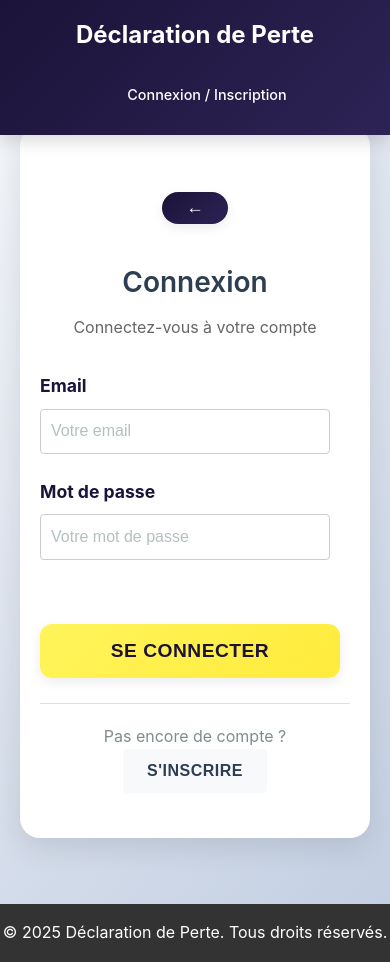
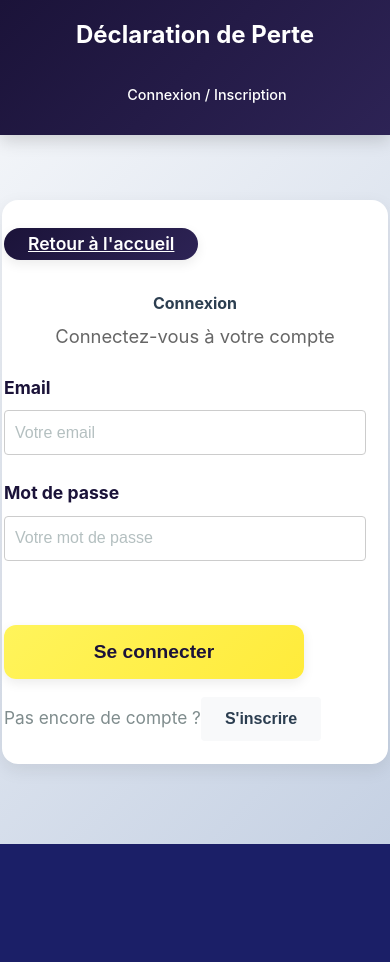
Before and after one commit to yvesplacide/projetfrontendFinal, a React (Vite) app: page /auth in a window 390 px wide. After the commit the page ends 844 px from the top, so only its background shows below. Built offline with nearby package versions, Linux system fonts and the light colour scheme.

Commit message:
amelioration de la page d'inscription

```diff
--- a/src/components/common/Header.jsx
+++ b/src/components/common/Header.jsx
@@ -26,7 +26,7 @@ function Header() {
         {/* Vous pouvez remplacer ceci par une image de logo si vous en avez une */}
         <Link to="/">Déclaration de Perte</Link>
       </div>
-      <nav>
+      <nav className="header-nav-flex">
         {user ? (
           <>
             {/* Liens spécifiques au rôle */}
@@ -49,7 +49,10 @@ function Header() {
           </>
         ) : (
           // Liens lorsque l'utilisateur n'est pas connecté
-          <Link to="/auth">Connexion / Inscription</Link>
+          <div style={{ display: 'flex', width: '100%' }}>
+            <div style={{ flexGrow: 1 }}></div>
+            <Link to="/auth">Connexion / Inscription</Link>
+          </div>
         )}
       </nav>
     </header>
--- a/src/index.css
+++ b/src/index.css
@@ -455,3 +455,9 @@ body {
 .modal-content .photos-section .photo-grid {
     grid-template-columns: repeat(auto-fill, minmax(80px, 1fr)); /* Plus petites images dans la modal */
 }
+
+.header-nav-flex {
+  display: flex;
+  align-items: center;
+  width: 100%;
+}
--- a/src/pages/AuthPage.jsx
+++ b/src/pages/AuthPage.jsx
@@ -1,7 +1,7 @@
 // frontend/src/pages/AuthPage.jsx
 import React, { useState, useEffect } from 'react';
 import { useForm } from 'react-hook-form';
-import { useNavigate, useSearchParams } from 'react-router-dom';
+import { useNavigate, useSearchParams, Link } from 'react-router-dom';
 import { useAuth } from '../contexts/AuthContext'; // Notre hook d'authentification
 import { toast } from 'react-toastify';
 import { IoArrowBack } from 'react-icons/io5';
@@ -100,9 +100,90 @@ function AuthPage() {
     };
 
     const renderRegistrationForm = () => {
-        if (registrationStep === 1) {
-            return (
-                <>
+        return (
+            <>
+                <div className="form-row form-row-3col">
+                    <div className="form-group">
+                        <label htmlFor="firstName">Prénom</label>
+                        <input
+                            type="text"
+                            id="firstName"
+                            placeholder="Votre prénom"
+                            {...register('firstName', { required: 'Le prénom est requis' })}
+                        />
+                        {errors.firstName && <span className="error-message">{errors.firstName.message}</span>}
+                    </div>
+                    <div className="form-group">
+                        <label htmlFor="lastName">Nom</label>
+                        <input
+                            type="text"
+                            id="lastName"
+                            placeholder="Votre nom"
+                            {...register('lastName', { required: 'Le nom est requis' })}
+                        />
+                        {errors.lastName && <span className="error-message">{errors.lastName.message}</span>}
+                    </div>
+                    <div className="form-group">
+                        <label htmlFor="dateOfBirth">Date de naissance</label>
+                        <input
+                            type="date"
+                            id="dateOfBirth"
+                            {...register('dateOfBirth', { required: 'La date de naissance est requise' })}
+                        />
+                        {errors.dateOfBirth && <span className="error-message">{errors.dateOfBirth.message}</span>}
+                    </div>
+                </div>
+
+                <div className="form-row form-row-3col">
+                    <div className="form-group">
+                        <label htmlFor="birthPlace">Lieu de naissance</label>
+                        <input
+                            type="text"
+                            id="birthPlace"
+                            placeholder="Votre lieu de naissance"
+                            {...register('birthPlace', { required: 'Le lieu de naissance est requis' })}
+                        />
+                        {errors.birthPlace && <span className="error-message">{errors.birthPlace.message}</span>}
+                    </div>
+                    <div className="form-group">
+                        <label htmlFor="profession">Profession</label>
+                        <input
+                            type="text"
+                            id="profession"
+                            placeholder="Votre profession"
+                            {...register('profession', { required: 'La profession est requise' })}
+                        />
+                        {errors.profession && <span className="error-message">{errors.profession.message}</span>}
+                    </div>
+                    <div className="form-group">
+                        <label htmlFor="address">Adresse</label>
+                        <input
+                            type="text"
+                            id="address"
+                            placeholder="Votre adresse"
+                            {...register('address', { required: 'L\'adresse est requise' })}
+                        />
+                        {errors.address && <span className="error-message">{errors.address.message}</span>}
+                    </div>
+                </div>
+
+                <div className="form-row form-row-3col">
+                    <div className="form-group">
+                        <label htmlFor="phone">Téléphone</label>
+                        <input
+                            type="text"
+                            id="phone"
+                            placeholder="Votre numéro de téléphone"
+                            {...register('phone', {
+                                required: 'Le numéro de téléphone est requis',
+                                pattern: {
+                                    value: /^[0-9]{10}$/,
+                                    message: 'Numéro de téléphone invalide (10 chiffres)'
+                                }
+                            })}
+                        />
+                        {errors.phone && <span className="error-message">{errors.phone.message}</span>}
+                    </div>
                     <div className="form-group">
                         <label htmlFor="email">Email</label>
                         <input
@@ -119,7 +200,6 @@ function AuthPage() {
                         />
                         {errors.email && <span className="error-message">{errors.email.message}</span>}
                     </div>
-
                     <div className="form-group">
                         <label htmlFor="password">Mot de passe</label>
                         <input
@@ -136,131 +216,9 @@ function AuthPage() {
                         />
                         {errors.password && <span className="error-message">{errors.password.message}</span>}
                     </div>
-
-                    <button type="submit" className="btn primary-btn" disabled={isLoading}>
-                        {isLoading ? (
-                            <span className="button-loader">
-                                <span className="loader"></span>
-                                Chargement...
-                            </span>
-                        ) : (
-                            'Continuer'
-                        )}
-                    </button>
-                </>
-            );
-        }
-
-        if (registrationStep === 2) {
-            return (
-                <>
-                    <div className="form-group">
-                        <label htmlFor="firstName">Prénom</label>
-                        <input
-                            type="text"
-                            id="firstName"
-                            placeholder="Votre prénom"
-                            {...register('firstName', { required: 'Le prénom est requis' })}
-                        />
-                        {errors.firstName && <span className="error-message">{errors.firstName.message}</span>}
-                    </div>
-
-                    <div className="form-group">
-                        <label htmlFor="lastName">Nom</label>
-                        <input
-                            type="text"
-                            id="lastName"
-                            placeholder="Votre nom"
-                            {...register('lastName', { required: 'Le nom est requis' })}
-                        />
-                        {errors.lastName && <span className="error-message">{errors.lastName.message}</span>}
-                    </div>
-
-                    <div className="form-group">
-                        <label htmlFor="phone">Téléphone</label>
-                        <input
-                            type="text"
-                            id="phone"
-                            placeholder="Votre numéro de téléphone"
-                            {...register('phone', {
-                                required: 'Le numéro de téléphone est requis',
-                                pattern: {
-                                    value: /^[0-9]{10}$/,
-                                    message: 'Numéro de téléphone invalide (10 chiffres)'
-                                }
-                            })}
-                        />
-                        {errors.phone && <span className="error-message">{errors.phone.message}</span>}
-                    </div>
-
-                    <div className="form-buttons">
-                        <button type="button" className="btn secondary-btn" onClick={() => setRegistrationStep(1)} disabled={isLoading}>
-                            Retour
-                        </button>
-                        <button type="submit" className="btn primary-btn" disabled={isLoading}>
-                            {isLoading ? (
-                                <span className="button-loader">
-                                    <span className="loader"></span>
-                                    Chargement...
-                                </span>
-                            ) : (
-                                'Continuer'
-                            )}
-                        </button>
-                    </div>
-                </>
-            );
-        }
-
-        return (
-            <>
-                <div className="form-group">
-                    <label htmlFor="address">Adresse</label>
-                    <input
-                        type="text"
-                        id="address"
-                        placeholder="Votre adresse"
-                        {...register('address', { required: 'L\'adresse est requise' })}
-                    />
-                    {errors.address && <span className="error-message">{errors.address.message}</span>}
-                </div>
-
-                <div className="form-group">
-                    <label htmlFor="profession">Profession</label>
-                    <input
-                        type="text"
-                        id="profession"
-                        placeholder="Votre profession"
-                        {...register('profession', { required: 'La profession est requise' })}
-                    />
-                    {errors.profession && <span className="error-message">{errors.profession.message}</span>}
-                </div>
-
-                <div className="form-group">
-                    <label htmlFor="dateOfBirth">Date de naissance</label>
-                    <input
-                        type="date"
-                        id="dateOfBirth"
-                        {...register('dateOfBirth', { required: 'La date de naissance est requise' })}
-                    />
-                    {errors.dateOfBirth && <span className="error-message">{errors.dateOfBirth.message}</span>}
-                </div>
-
-                <div className="form-group">
-                    <label htmlFor="birthPlace">Lieu de naissance</label>
-                    <input
-                        type="text"
-                        id="birthPlace"
-                        placeholder="Votre lieu de naissance"
-                        {...register('birthPlace', { required: 'Le lieu de naissance est requis' })}
-                    />
-                    {errors.birthPlace && <span className="error-message">{errors.birthPlace.message}</span>}
                 </div>
 
                 <div className="form-buttons">
-                    <button type="button" className="btn secondary-btn" onClick={() => setRegistrationStep(2)} disabled={isLoading}>
-                        Retour
-                    </button>
                     <button type="submit" className="btn primary-btn" disabled={isLoading}>
                         {isLoading ? (
                             <span className="button-loader">
@@ -268,7 +226,7 @@ function AuthPage() {
                                 Inscription en cours...
                             </span>
                         ) : (
-                            'S\'inscrire'
+                            "S'inscrire"
                         )}
                     </button>
                 </div>
@@ -278,15 +236,11 @@ function AuthPage() {
 
     return (
         <div className="auth-container">
-            <div className="auth-card">
+            <div className={`auth-card${isRegistering ? ' register-card' : ''}`}>
+                <div style={{ width: '100%', display: 'flex', justifyContent: 'flex-start' }}>
+                    <Link to="/" className="back-btn">Retour à l'accueil</Link>
+                </div>
                 <div className="auth-header">
-                    <button
-                        onClick={() => navigate('/')}
-                        className="back-btn"
-                        title="Retour à l'accueil"
-                    >
-                        ←
-                    </button>
                     <h2>{isRegistering ? "Inscription" : "Connexion"}</h2>
                     <p>
                         {isRegistering
--- a/src/pages/HomePage.jsx
+++ b/src/pages/HomePage.jsx
@@ -109,12 +109,6 @@ function HomePage() {
                     >
                         Déclarer une perte
                     </button>
-                    <Link to="/auth" className="hero-btn secondary-btn">
-                        Se connecter
-                    </Link>
-                    <Link to="/auth?mode=register" className="hero-btn secondary-btn">
-                        S'inscrire
-                    </Link>
                 </div>
             </div>
         );
--- a/src/styles/Auth.css
+++ b/src/styles/Auth.css
@@ -1,20 +1,31 @@
+html, body {
+    height: 100vh;
+    /* overflow: hidden; */
+}
+
 .auth-container {
     min-height: 100vh;
+    height: 100vh;
     display: flex;
     align-items: center;
     justify-content: center;
     background: linear-gradient(135deg, #f5f7fa 0%, #c3cfe2 100%);
-    padding: 20px;
+    padding: 0;
 }
 
 .auth-card {
     background: white;
-    border-radius: 20px;
-    box-shadow: 0 10px 30px rgba(0, 0, 0, 0.1);
-    padding: 40px;
+    border-radius: 16px;
+    box-shadow: 0 6px 18px rgba(0, 0, 0, 0.08);
+    padding: 28px 20px;
     width: 100%;
-    max-width: 450px;
+    max-width: 400px;
+    max-height: 98vh;
+    overflow-y: auto;
     transition: transform 0.3s ease;
+    display: flex;
+    flex-direction: column;
+    justify-content: center;
 }
 
 .auth-card:hover {
@@ -23,46 +34,55 @@
 
 .auth-header {
     text-align: center;
-    margin-bottom: 2rem;
+    margin-bottom: 0.7rem;
     position: relative;
-    padding-top: 1rem;
+    padding-top: 0.2rem;
 }
 
 .auth-header h2 {
-    margin: 1rem 0;
+    margin: 0.5rem 0 0.3rem 0;
     color: #2c3e50;
-    font-size: 2rem;
-    margin-bottom: 10px;
-    font-weight: 600;
+    font-size: 1.6rem;
+    font-weight: 700;
 }
 
 .auth-header p {
     color: #666;
-    margin-bottom: 1rem;
-    font-size: 1rem;
+    margin-bottom: 0.7rem;
+    font-size: 1.15rem;
+}
+
+.form-row {
+    display: flex;
+    gap: 18px;
+    margin-bottom: 0.5rem;
+}
+
+.form-row .form-group {
+    flex: 1 1 0;
+    min-width: 0;
+}
+
+@media (max-width: 600px) {
+    .form-row {
+        flex-direction: column;
+        gap: 0;
+    }
 }
 
 .form-group {
-    margin-bottom: 25px;
+    margin-bottom: 0.5rem;
 }
 
 .form-group label {
-    display: block;
-    margin-bottom: 8px;
-    color: #2c3e50;
+    margin-bottom: 5px;
+    font-size: 1.08rem;
     font-weight: 500;
-    font-size: 0.95rem;
 }
 
 .form-group input {
-    width: 100%;
-    padding: 12px 15px;
-    border: 2px solid #e0e0e0;
-    border-radius: 10px;
-    font-size: 1rem;
-    transition: all 0.3s ease;
-    background-color: #f8f9fa;
-    color: #2c3e50;
+    padding: 14px 16px;
+    font-size: 1.15rem;
 }
 
 .form-group input:focus {
@@ -91,15 +111,8 @@
 }
 
 .btn {
-    padding: 14px;
-    border: none;
-    border-radius: 10px;
-    font-size: 1rem;
-    font-weight: 600;
-    cursor: pointer;
-    transition: all 0.3s ease;
-    text-transform: uppercase;
-    letter-spacing: 0.5px;
+    padding: 16px;
+    font-size: 1.15rem;
 }
 
 .primary-btn {
@@ -126,10 +139,9 @@
 }
 
 .auth-footer {
-    text-align: center;
-    margin-top: 25px;
-    padding-top: 20px;
-    border-top: 1px solid #e0e0e0;
+    margin-top: 10px;
+    padding-top: 8px;
+    font-size: 1.08rem;
 }
 
 .auth-footer p {
@@ -155,7 +167,7 @@
     padding: 12px;
     border-radius: 8px;
     margin-bottom: 20px;
-    font-size: 0.9rem;
+    font-size: 1.05rem;
     display: flex;
     align-items: center;
     gap: 8px;
@@ -184,19 +196,19 @@
 /* Responsive design */
 @media (max-width: 480px) {
     .auth-card {
-        padding: 30px 20px;
+        padding: 8px 2px;
+        max-width: 99vw;
     }
-
     .auth-header h2 {
-        font-size: 1.75rem;
+        font-size: 1rem;
     }
-
     .form-group input {
-        padding: 10px 12px;
+        padding: 5px 6px;
+        font-size: 0.85rem;
     }
-
     .btn {
-        padding: 12px;
+        padding: 6px;
+        font-size: 0.85rem;
     }
 }
 
@@ -310,3 +322,56 @@
     transform: translateX(-3px);
     background-color: rgba(255, 244, 91, 0.1);
 }
+
+.back-home-link {
+    display: inline-block;
+    color: #2980b9;
+    font-size: 1.08rem;
+    text-decoration: none;
+    margin-bottom: 0.5rem;
+    margin-left: 0.1rem;
+    font-weight: 500;
+    transition: color 0.2s;
+}
+
+.back-home-link:hover {
+    text-decoration: underline;
+    color: #0056b3;
+}
+
+.form-row-3col {
+    display: flex;
+    gap: 10px;
+    margin-bottom: 0.2rem;
+}
+
+.form-row-3col .form-group {
+    flex: 1 1 0;
+    min-width: 0;
+}
+
+@media (max-width: 900px) {
+    .form-row-3col {
+        flex-direction: column;
+        gap: 0;
+    }
+}
+
+.register-card {
+    padding: 16px 18px;
+    max-width: 900px;
+}
+
+.form-group {
+    margin-bottom: 0.2rem;
+}
+
+.form-group input {
+    padding: 8px 10px;
+    font-size: 1rem;
+}
+
+.btn {
+    padding: 10px;
+    font-size: 1rem;
+}
--- a/src/styles/HomePage.css
+++ b/src/styles/HomePage.css
@@ -77,6 +77,7 @@
     font-weight: 600;
     transition: var(--transition);
     transform: translateY(0);
+    cursor: pointer;
 }
 
 .primary-btn {
```
